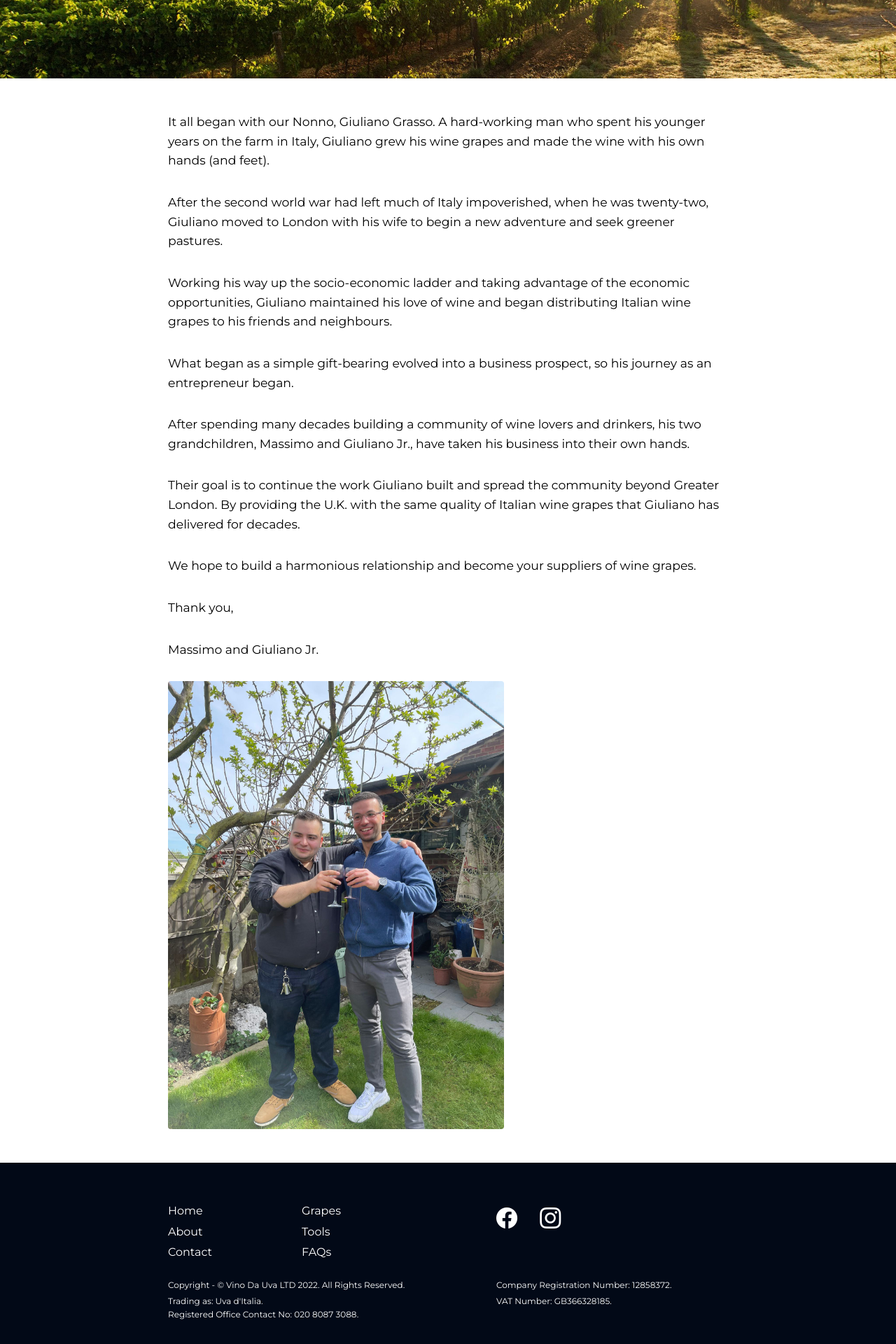
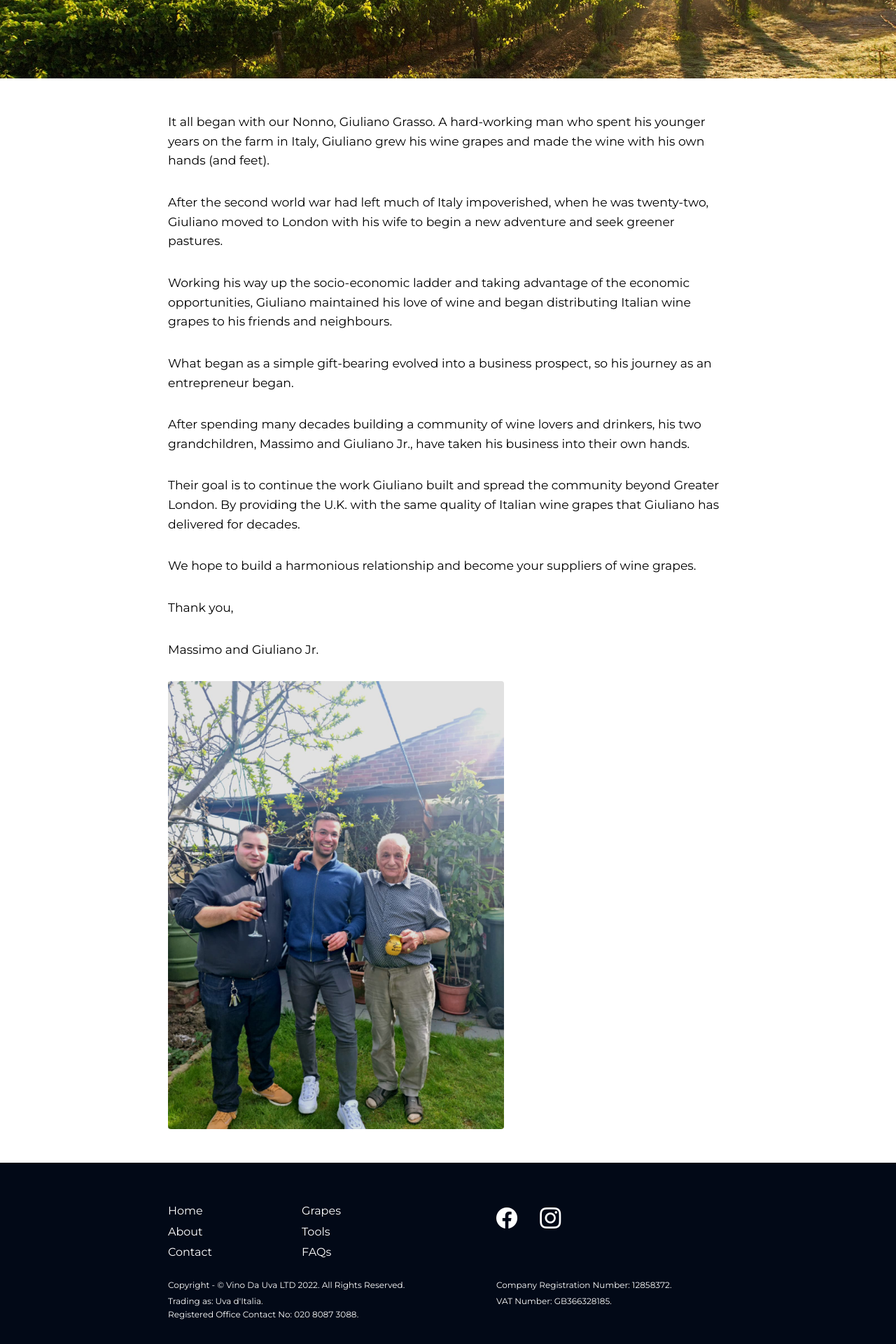
Before and after one commit to GG1982/vina-da-uva, a Jekyll site: the page built from pages/about-us.html, in a window 1280 px wide. Shown: the part 675-2595 px from the top of the page at 70% size. Built offline with Jekyll 4.4.1, drawn with Linux system fonts in a browser that asks for light colours.

Commit message:
add image of family

```diff
--- a/pages/about-us.html
+++ b/pages/about-us.html
@@ -63,6 +63,6 @@ permalink: /about/
             Massimo and Giuliano Jr.
         </p>
 
-        <img class="about-us__img" src="../assets/images/massimo&giuliano.JPG" loading="lazy" alt="A picture of Massimo and Giuliano Jr. outside on a sunny day, cheering with a glass of wine each.">
+        <img class="about-us__img" src="../assets/images/massimo-giulianoJr-giulianoSr.JPG" loading="lazy" alt="A picture of Massimo, Giuliano Jr. and Giuliano Sr outside on a sunny day, cheering with a glass of wine each.">
     </section>
 </main>
```
Also changed, not shown: assets/images/massimo-giulianoJr-giulianoSr.JPG (added).
